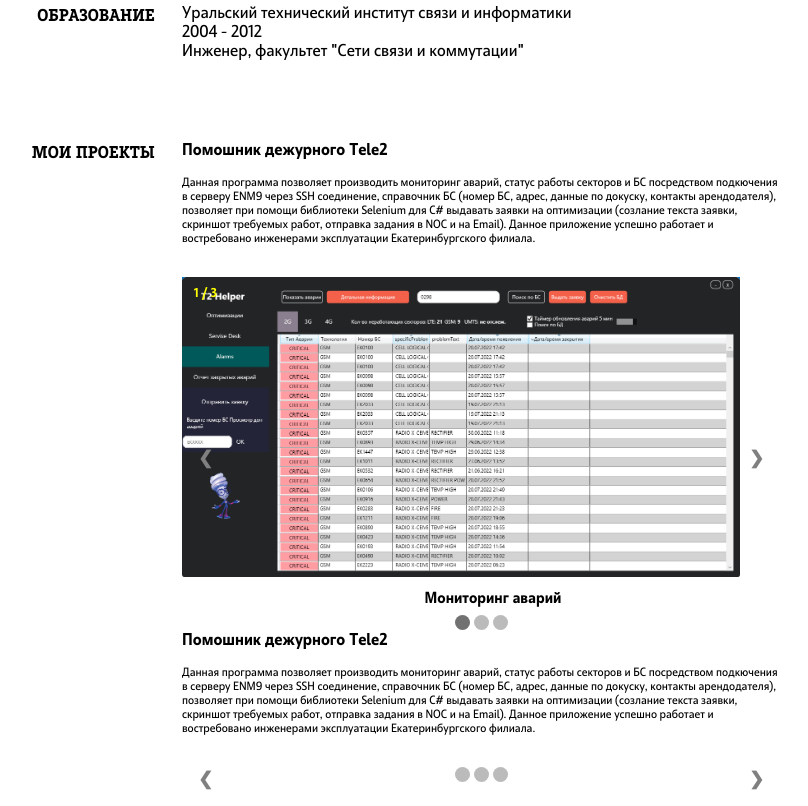
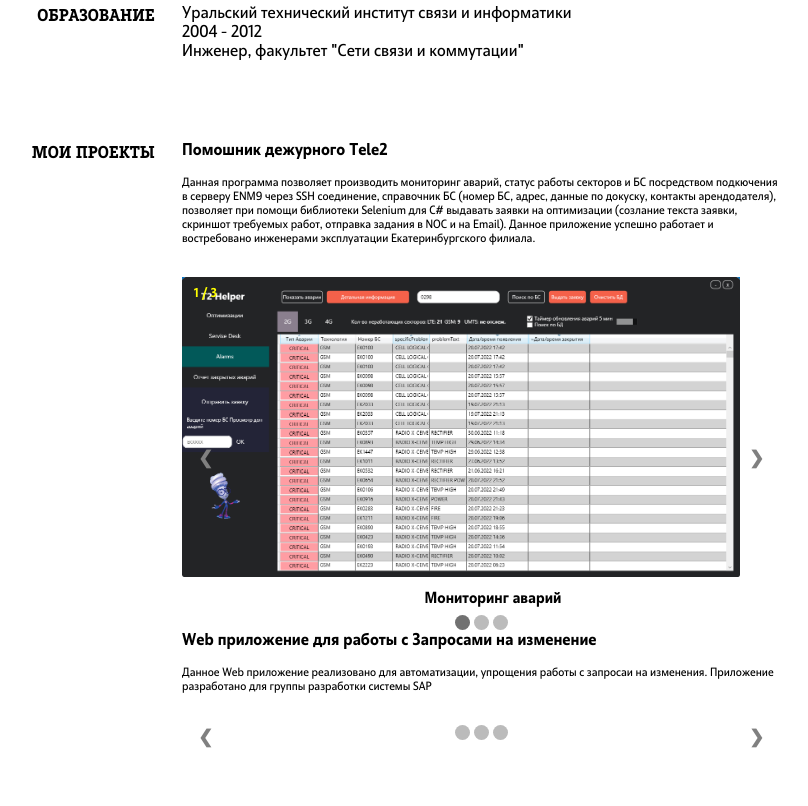
Before and after one commit to shroman96rus/Resume, a plain HTML site: page index.html in a window 1280 px wide. Shown: the part 923-1729 px from the top of the page, without its empty margins (294-1102 px from the left). After the commit the page ends 1687 px from the top, so only its background shows below. Drawn offline with Linux system fonts and the light colour scheme.

Commit message:
small change in portfolio

```diff
--- a/index.html
+++ b/index.html
@@ -143,8 +143,8 @@
             <div class="portfolio__title left-side"></div>
             <div class="portfolio__content-flex right-side">
                 <div class="content-flex__portfolio-item">
-                    <div class="portfolio-item__title">Помошник дежурного Tele2</div>
-                    <div class="portfolio-item__text">Данная программа позволяет производить мониторинг аварий, статус работы секторов и БС посредством подкючения в серверу ENM9 через SSH соединение, справочник БС (номер БС, адрес, данные по докуску, контакты арендодателя), позволяет при помощи библиотеки Selenium для C# выдавать заявки на оптимизации (созлание текста заявки, скриншот требуемых работ, отправка задания в NOC и на Email). Данное приложение успешно работает и востребовано инженерами эксплуатации Екатеринбургского филиала.</div>
+                    <div class="portfolio-item__title">Web приложение для работы с Запросами на изменение</div>
+                    <div class="portfolio-item__text">Данное Web приложение реализовано для автоматизации, упрощения работы с запросаи на изменения. Приложение разработано для группы разработки системы SAP</div>
                     <div class="portfolio-item__slideshow-container">
                         <div class="slideshow-container__mySlides fade">
                             <div class="mySlides__numbertext">1 / 3</div>
```
